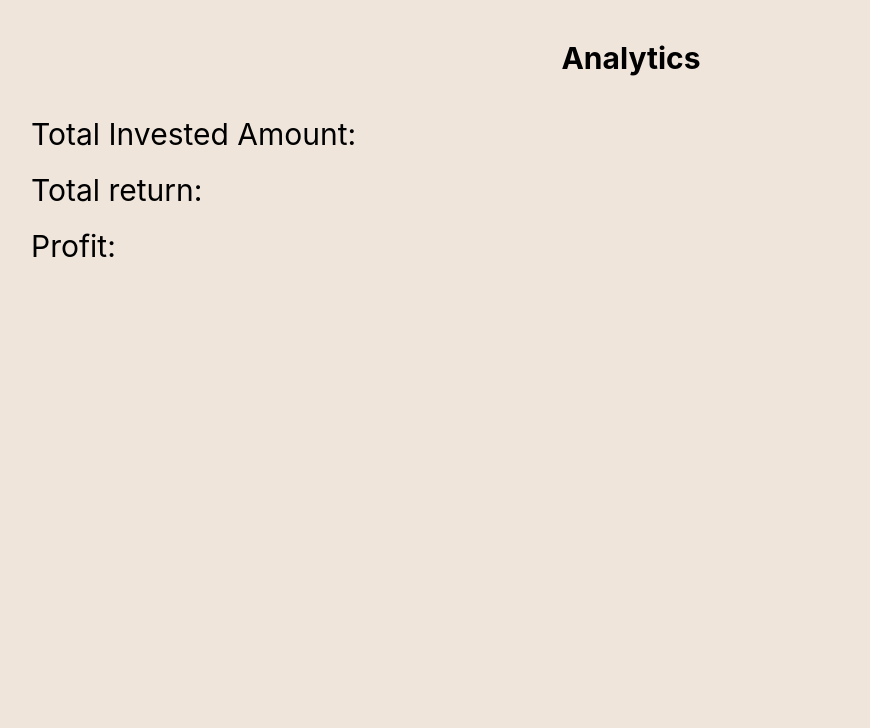
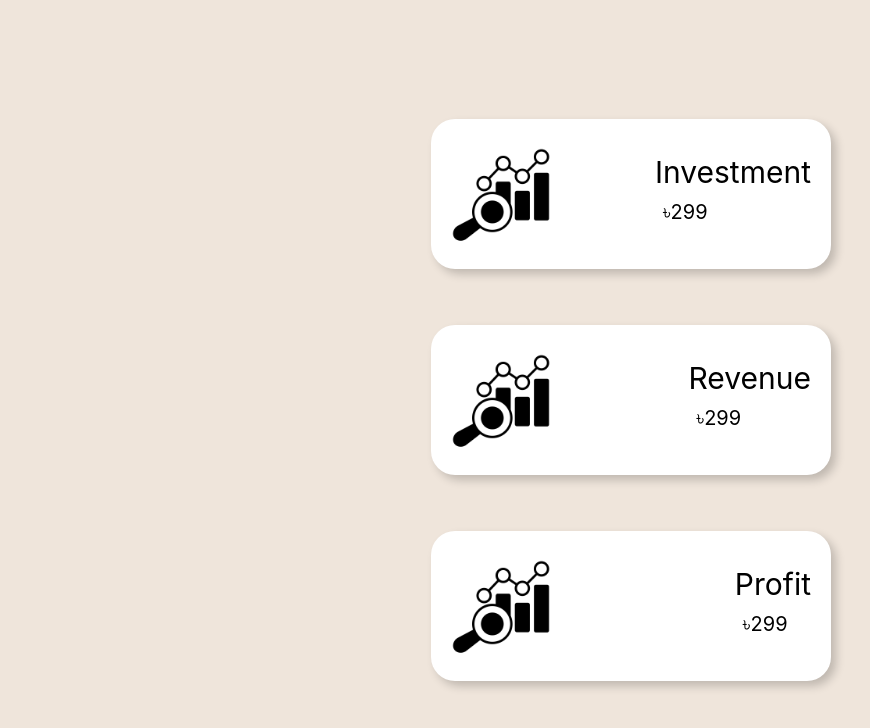
Before and after one commit to SadidSD/DeshiMart-App, a React (Create React App) app: page /analytics in a window 1280 px wide. Shown: the top 728 px of the page, without its empty margins (9-879 px from the left). Built offline with nearby package versions, Linux system fonts and the light colour scheme.

Commit message:
analytics page update

```diff
--- /dev/null
+++ b/src/Components/AnalyticsCard.js
@@ -0,0 +1,15 @@
+import React from 'react'
+
+function AnalyticsCard({image, head, amount}) {
+    return (
+      <div className='flex justify-between items-center p-5 h-[150px] w-[400px] bg-white shadow-[5px_5px_10px_rgba(0,0,0,0.2)] rounded-3xl m-7'>
+        <img className="h-[100px]" src={image} alt="" />
+        <div>
+          <h2 className='text-3xl'>{head}</h2>
+          <p className='text-xl p-2'>৳{amount}</p>
+        </div>
+      </div>
+    )
+  }
+
+export default AnalyticsCard
--- a/src/Components/productCard.js
+++ b/src/Components/productCard.js
@@ -1,6 +1,6 @@
 import React from 'react'
 
-function productCard({image, name, price, quantity, ID, sellShow}) {
+function productCard({image, name, price, quantity, ID, sellShow,sellStatus}) {
   return (
     <div className='h-[300px] w-[300px] flex flex-col items-center justify-center
        shadow-[5px_5px_10px_rgba(0,0,0,0.2)] rounded-3xl m-7 overflow-hidden relative pt-[200px] bg-gray-100'>
@@ -15,7 +15,7 @@ function productCard({image, name, price, quantity, ID, sellShow}) {
         </div>
         <div className='flex justify-between w-full pl-2 pr-2'>
           <p>Id:{ID}</p>
-          <button className="border border-red-500 bg-white text-red-500 rounded-full px-4 py-1 hover:bg-red-500 hover:text-white transition" onClick={sellShow}>Sell</button>
+          <button className="border border-red-500 bg-white text-red-500 rounded-full px-4 py-1 hover:bg-red-500 hover:text-white transition" onClick={sellShow}>{sellStatus}</button>
         </div>
 
 
--- a/src/Pages/Analytics.js
+++ b/src/Pages/Analytics.js
@@ -1,14 +1,15 @@
 import React from 'react'
+import AnalyticsCard from '../Components/AnalyticsCard'
+import Investment from '../Images/analytics.png'
 
-function Analytics({Investment, Return,Profit}) {
+
+
+function Analytics({}) {
   return (
-    <div className='flex flex-col h-screen bg-[#efe5db]'>
-      <h1 className='text-3xl font-bold self-center p-10'>Analytics</h1>
-      <div className='flex flex-col gap-5 pl-10 text-3xl'>
-      <p>Total Invested Amount:{Investment}</p>
-      <p>Total return:{Return}</p>
-      <p>Profit:{Profit}</p>
-      </div>
+    <div className='flex flex-col items-center h-screen justify-center bg-[#efe5db]'>
+    <AnalyticsCard  image={Investment} head="Investment" amount="299"/>
+    <AnalyticsCard  image={Investment} head="Revenue" amount="299"/>
+    <AnalyticsCard  image={Investment} head="Profit" amount="299"/>
     </div>
   )
 }
--- a/src/Pages/SoldItems.js
+++ b/src/Pages/SoldItems.js
@@ -8,7 +8,7 @@ function SoldItems({soldItems}) {
       <hr className="border-black w-full mt-7" />
       <div className='grid grid-cols-5 gap-0'>
         {soldItems.map((product, index) => (
-          <ProductCard key={index} name={product.name} price={product.sellingPrice} quantity={product.quantity} ID={product.ID} image={product.image} />
+          <ProductCard key={index} name={product.name} price={product.sellingPrice} quantity={product.quantity} ID={product.ID} image={product.image} sellStatus="Sold"/>
 
      ))}  </div>
     </div>
--- a/src/Pages/products.js
+++ b/src/Pages/products.js
@@ -48,7 +48,7 @@ function Products({setSoldItems}) {
                 </div>
 
                 {products.map((product, index) => (
-                  <ProductCard key={index} name={product.name} price={product.sellingPrice} quantity={product.quantity} ID={product.ID} image={product.image} sellShow={()=>sellShow(index)} />
+                  <ProductCard key={index} name={product.name} price={product.sellingPrice} quantity={product.quantity} ID={product.ID} image={product.image} sellShow={()=>sellShow(index)} sellStatus="Sell" />
                 ))}
             </div>
 
```
